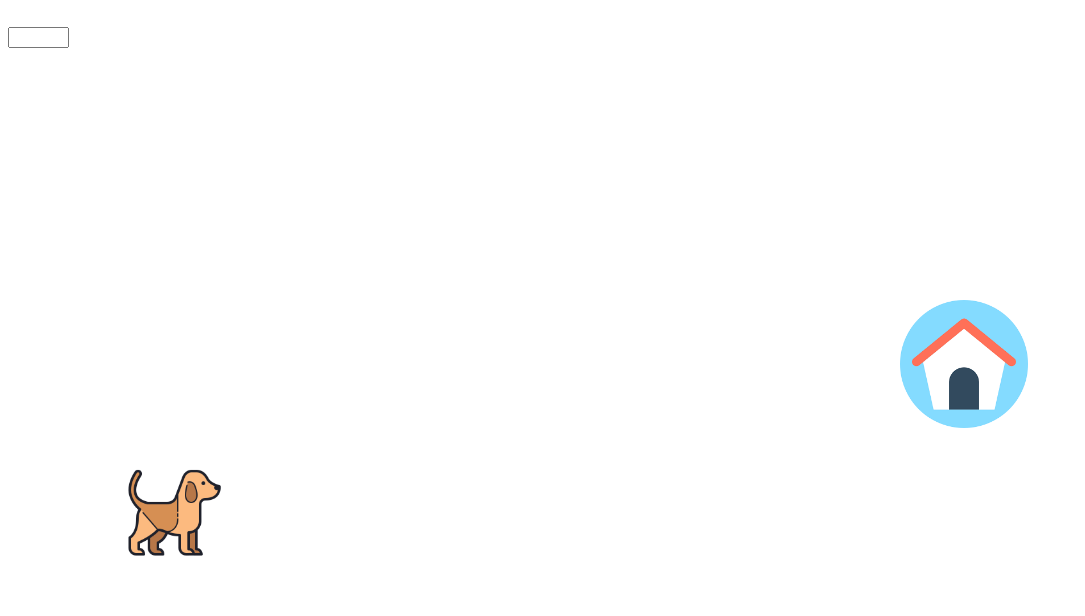
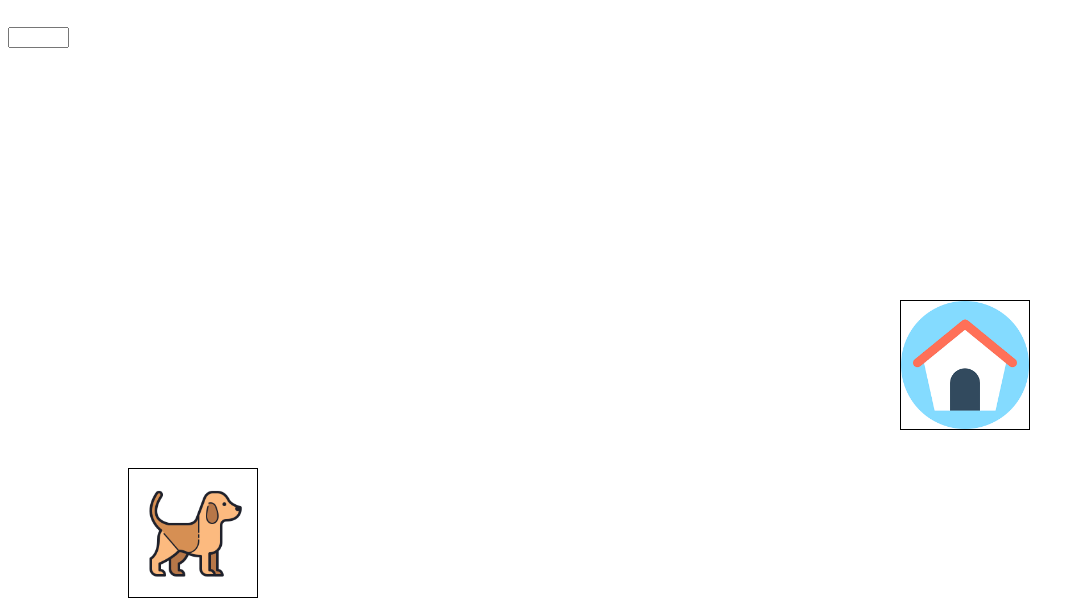
Before and after one commit to GustavoRodriguesdeBrito/jogo_test, a plain HTML site: page index.html in a window 1280 px wide. Shown: the whole page, without its empty margins (0-1085 px from the left). Drawn offline with nearby package versions, Linux system fonts and the light colour scheme.

Commit message:
css alterations

```diff
--- a/css/estilo.css
+++ b/css/estilo.css
@@ -1,7 +1,8 @@
 #cachorro {
 	width: 8em;
-	margin-top: 400px;
-	margin-left: 100px;
+	margin-top: 420px;
+	margin-left: 120px;
+	border: 1px #000 solid;
 }
 
 #casa {
@@ -9,6 +10,7 @@
 	position: absolute;
 	top: 300px;
 	left: 900px;
+	border: 1px #000 solid;
 }
 
 #campo {
--- a/js/script.js
+++ b/js/script.js
@@ -1,6 +1,6 @@
 
-var altura =400;
-var largura =100;
+var altura = 420;
+var largura = 120;
 
 $("#campo").keydown(function(evento){
 
```
